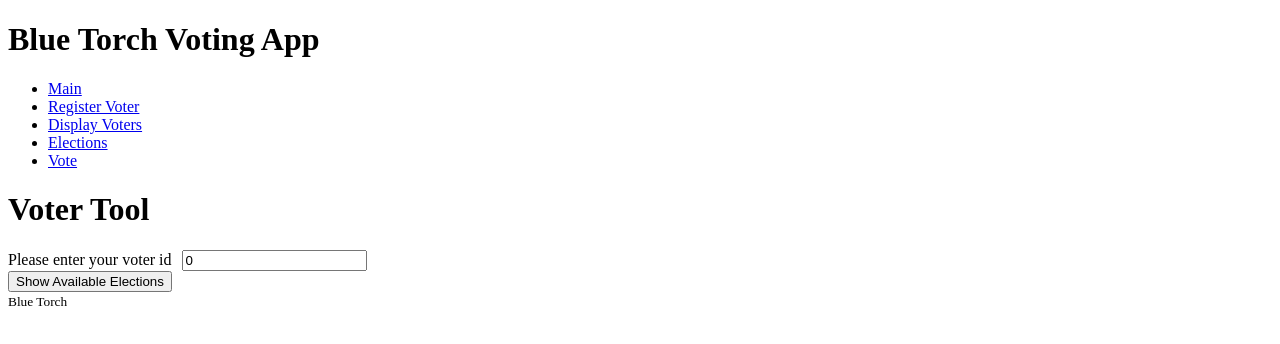
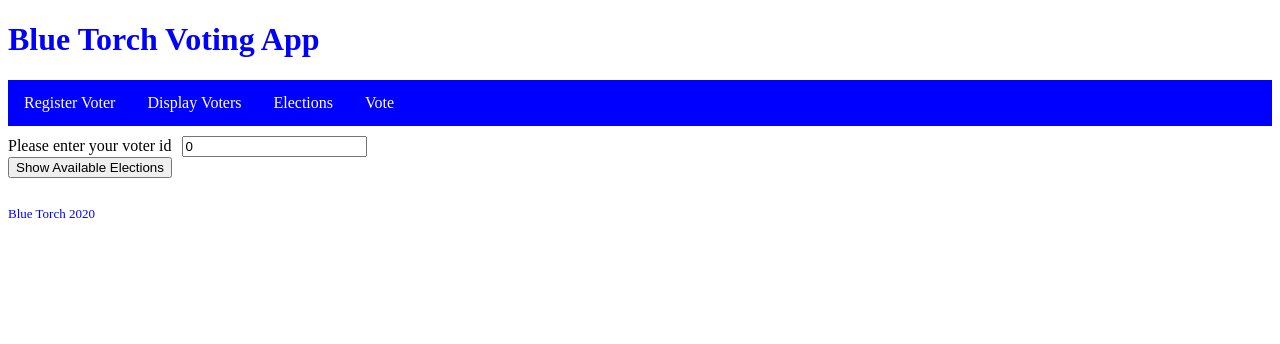
Before and after one commit to ashwinangle30/voter-app, a React (Create React App) app: page /vote in a window 1280 px wide. Shown: the top 344 px of the page. Built offline with nearby package versions, Linux system fonts and the light colour scheme.

Commit message:
Adding some style

```diff
--- a/public/index.html
+++ b/public/index.html
@@ -15,6 +15,7 @@
       user's mobile device or desktop. See https://developers.google.com/web/fundamentals/web-app-manifest/
     -->
     <link rel="manifest" href="%PUBLIC_URL%/manifest.json" />
+    <link href="voterappStyles.css" rel="stylesheet" />
     <!--
       Notice the use of %PUBLIC_URL% in the tags above.
       It will be replaced with the URL of the `public` folder during the build.
--- /dev/null
+++ b/public/voterappStyles.css
@@ -0,0 +1,33 @@
+
+nav {
+  overflow: hidden;
+  background-color: blue;
+}
+
+nav a {
+  float: left;
+  font-size: 16px;
+  color: white;
+  text-align: center;
+  padding: 14px 16px;
+  text-decoration: none;
+}
+
+h1 {
+  color: blue;
+}
+
+h3 {
+  color: blue;
+}
+
+.errorMessage {
+  color: red;
+  font-weight: bold;
+}
+
+.footer {
+  color: blue;
+  font-weight: lighter;
+  font-size: small;
+}
--- a/src/App.tsx
+++ b/src/App.tsx
@@ -7,6 +7,7 @@ import { DisplayVotersContainer } from "./containers/DisplayVotersContainer";
 import { Elections } from "./components/Elections";
 import { CastBallotTool } from "./components/CastBallotTool";
 
+
 function App() {
   return (
     <div>
@@ -14,23 +15,10 @@ function App() {
         <h1>Blue Torch Voting App</h1>
       </header>
       <nav>
-        <ul>
-          <li>
-            <Link to="/">Main</Link>
-          </li>
-          <li>
             <Link to="/registerVoter">Register Voter</Link>
-          </li>
-          <li>
             <Link to="/displayVoters">Display Voters</Link>
-          </li>
-          <li>
             <Link to="/elections">Elections</Link>
-          </li>
-          <li>
             <Link to="/vote">Vote</Link>
-          </li>
-        </ul>
       </nav>
       <main>
         <Switch>
@@ -41,8 +29,9 @@ function App() {
           <Route path="/vote" component={CastBallotTool} />
         </Switch>
       </main>
+      <br />
       <footer>
-        <small>Blue Torch</small>
+        <div className="footer">Blue Torch 2020</div>
       </footer>
     </div>
   );
--- a/src/components/CastBallotTool.tsx
+++ b/src/components/CastBallotTool.tsx
@@ -7,7 +7,6 @@ export function CastBallotTool() {
 
   return (
     <>
-      <ToolHeader headerText="Voter Tool" />
       <VoterInteractionContainer />
     </>
   );
--- a/src/components/VoterInteractionForms.tsx
+++ b/src/components/VoterInteractionForms.tsx
@@ -26,6 +26,7 @@ export function VoterInteractionForms(props: IdentifyVoterProps) {
 
     const checkBoxChange = (e: ChangeEvent<HTMLInputElement>) => {
         const copyOfCheckboxAnswers = [...checkBoxAnswers];
+
         // if the voter has already checked this box, we have to remove his/her answer from the array; otherwise, it will be counted again every time he/she clicks this checkbox
         const foundQuestionResponseIndex = copyOfCheckboxAnswers.findIndex(thisQuestionResponse => thisQuestionResponse.questionId === e.target.name);
         if (foundQuestionResponseIndex !== undefined && foundQuestionResponseIndex !== -1) {
@@ -66,12 +67,11 @@ export function VoterInteractionForms(props: IdentifyVoterProps) {
 
     switch (props.voterInteractionStep) {
         case "AvailableElections":
-            console.log("Found voter, and voter has elections!");
-            console.log(props.electionsForVoter);
             return (
                 <form>
                     <div>
-                        <h1>List of elections for voter {props.voterId}</h1>
+                        <h3>List of elections for voter {props.voterId}</h3>
+                        { props.electionsForVoter.length === 0 ? "You have voted in all available elections" : ""}
                         <table>
                             <tbody>
                                 {props.electionsForVoter.map((thisElection) =>
@@ -92,7 +92,7 @@ export function VoterInteractionForms(props: IdentifyVoterProps) {
             return (
                 <form>
                     <div>
-                        <h1>Welcome to voting!  Please vote in election {props.electionToVoteIn.name}</h1>
+                        <h3>Welcome to voting!  Please vote in election {props.electionToVoteIn.name}</h3>
                         <table>
                             <thead>
                                 <tr>
@@ -133,7 +133,7 @@ export function VoterInteractionForms(props: IdentifyVoterProps) {
         default:
             return (
                 <form>
-                    <div>{props.voterInteractionMessage}</div>
+                    <div className="errorMessage">{props.voterInteractionMessage}</div>
                     <div>
                         <label htmlFor="voter-id-input">Please enter your voter id</label>
                         <input
--- a/src/reducers/castBallotReducer.ts
+++ b/src/reducers/castBallotReducer.ts
@@ -24,7 +24,7 @@ export const electionReducer: Reducer<Election, VoterActions> = (electionToVoteI
 
 export const voterMessageReducer: Reducer<string, VoterActions> = (voterMessage = "", action) => {
     if (isVerifyVoterFailedDoneAction(action)) {
-        return "Could not find voter with id: " + action.payload.failedVoterId;
+        return "Could not find voter with id " + action.payload.failedVoterId;
     } else if (isExitVoterInteractionAction(action)) {
         return "";
     } else {
```
